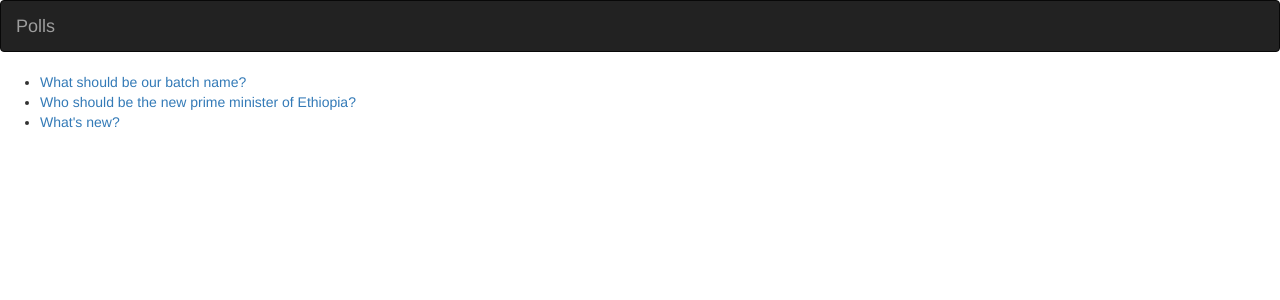
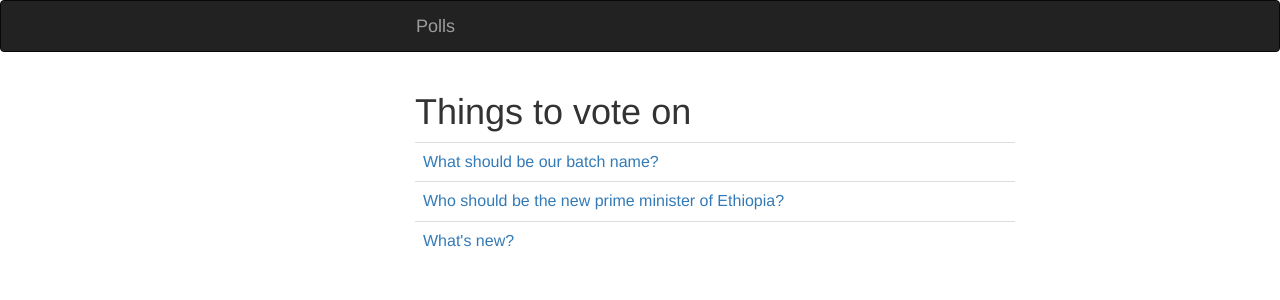
Before and after one commit to tgsisayk/todoapptry, a Django app: page /polls/ in a window 1280 px wide. Shown: the top 300 px of the page. Run offline with Django 3.2, Linux system fonts and the light colour scheme; data comes from the database, SQL or seed files in the repository; both versions use the stored data as it was after the commit; some libraries are stand-ins or nearby versions.

Commit message:
modified:   db.sqlite3 	modified:   polls/templates/polls/detail.html 	modified:   polls/templates/polls/detail.html~ 	modified:   polls/templates/polls/index.html 	modified:   polls/templates/polls/index.html~ 	modified:   polls/templates/polls/results.html 	modified:   polls/templates/polls/results.html~

```diff
--- a/polls/templates/polls/index.html
+++ b/polls/templates/polls/index.html
@@ -9,16 +9,29 @@
     </div>
   </div>
 </nav>
+<div class="container-fluid">
+<h1>Things to vote on</h1>
+<table class="table table-hover">
+{% if latest_question_list %}
 
-{% if latest_question_list %}
-    <ul>
     {% for question in latest_question_list %}
-       <li><a href="{% url 'polls:detail' question.id %}">{{ question.question_text }}</a></li>
+     <tr><td> <a href="{% url 'polls:detail' question.id %}">{{ question.question_text }}</a></td></tr>
     {% endfor %}
-    </ul>
+
+</table>
+</div>
 {% else %}
     <p>No polls are available.</p>
 {% endif %}
 
 <script src="//code.jquery.com/jquery-1.11.3.min.js"></script>
 <script src="//code.jquery.com/jquery-migrate-1.2.1.min.js"></script>
+<style>
+.table-hover{
+width:600px;
+}
+.container-fluid{
+margin-left:400px;
+}
+
+</style>
```
Also changed, not shown: polls/templates/polls/detail.html (+9 -0 lines), polls/templates/polls/results.html (+9 -0 lines), db.sqlite3, 3 other files.
